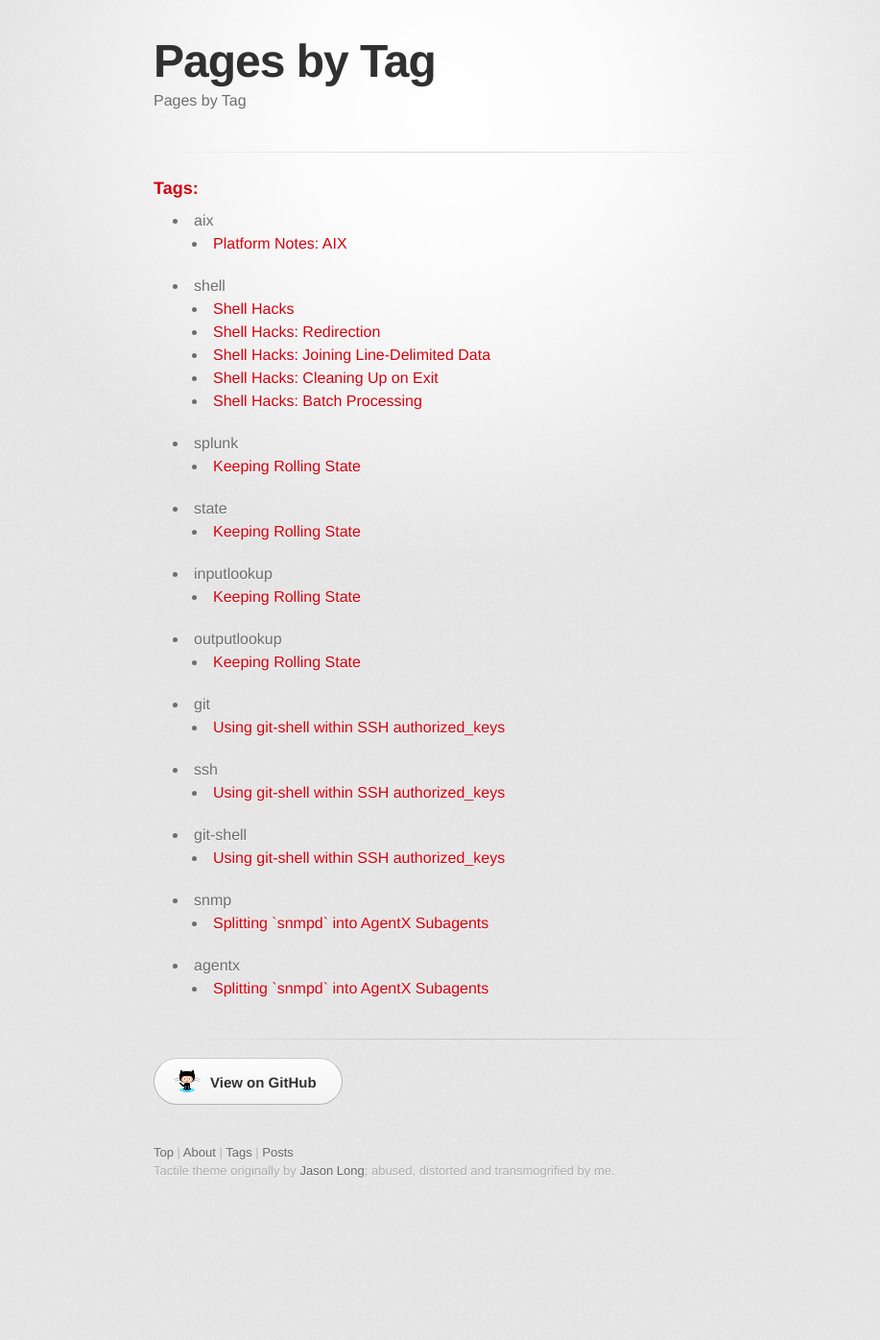
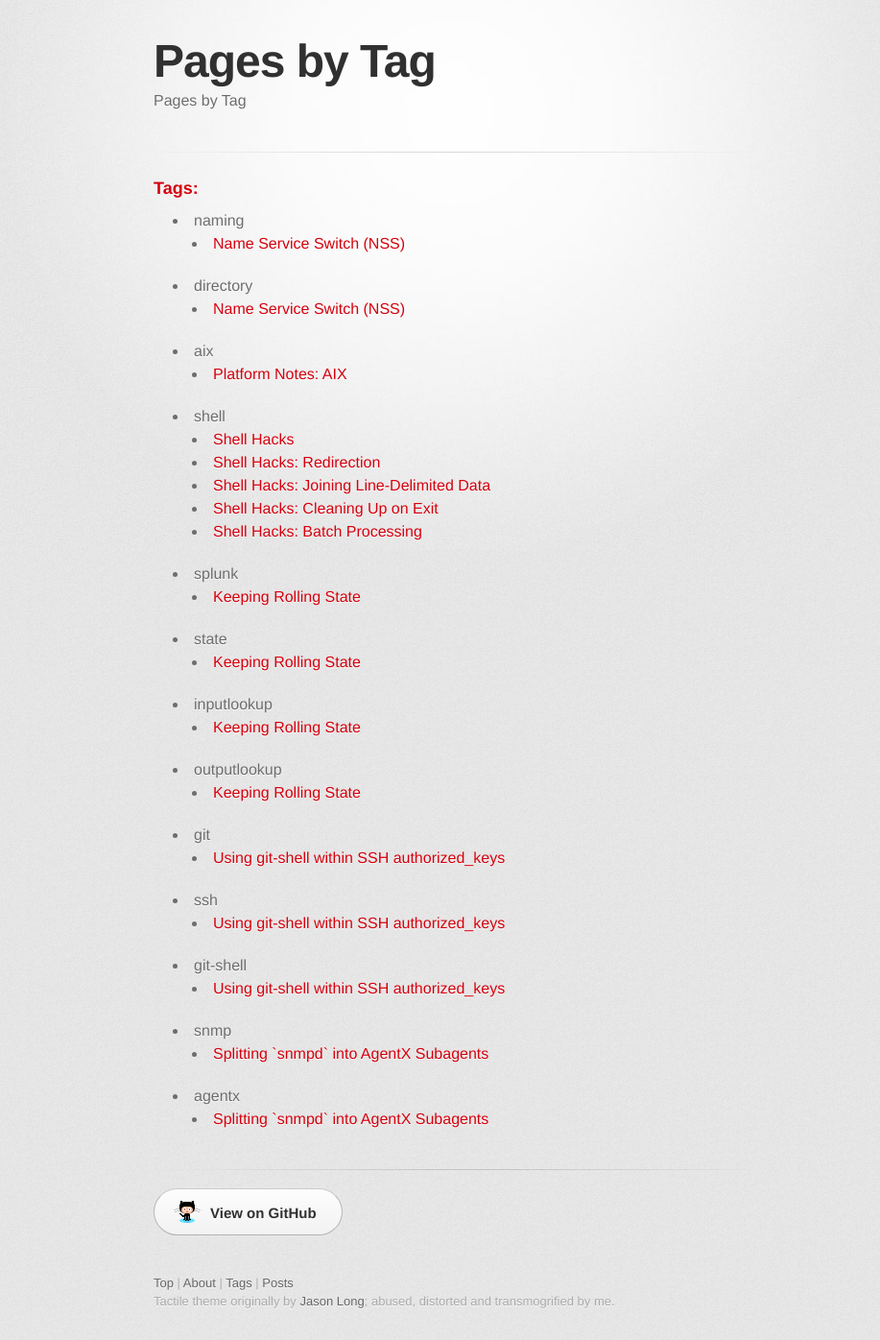
Before and after one commit to wcooley/wcooley.github.io, a Jekyll site: the page built from tags.md, in a window 1280 px wide. Shown: the whole page at 96% size, without its empty margins (170-1087 px from the left). Built offline with Jekyll 4.4.1, drawn with Linux system fonts in a browser that asks for light colours; some web fonts are replaced; Markdown is read by kramdown in place of the engine named in the settings; before the commit the page ends 1260 px from its top, so only the background shows below that; part of the change alters nothing that is shown.

Commit message:
Convert to Markdown

````diff
--- a/_posts/2005-05-15-name-service-switch.md
+++ b/_posts/2005-05-15-name-service-switch.md
@@ -1,16 +1,34 @@
-= Name Service Switch (NSS) =
+---
+layout: default
+tags: naming directory
+category: platform
+title: Name Service Switch (NSS)
+---
+# Name Service Switch (NSS)
 
-== Description ==
+## Description
 
-The Name Service Switch is a System V UNIX facility which abstracts the mapping between names and numbers into a set of library calls and makes the back-end pluggable (hence "switch").  For a stand-alone server, this is used to provide access to the various file databases for users, groups, hostnames, services and protocols.  The backend is selected with the {{{/etc/nsswitch.conf}}} file.  In a networked environment, it is used to distribute this information through the network, such as with NIS and LDAP.  The database types are often called ''maps''.
+The Name Service Switch is a System V UNIX facility which abstracts the mapping
+between names and numbers into a set of library calls and makes the back-end
+pluggable (hence "switch").  For a stand-alone server, this is used to provide
+access to the various file databases for users, groups, hostnames, services and
+protocols.  The backend is selected with the ```/etc/nsswitch.conf``` file.  In
+a networked environment, it is used to distribute this information through the
+network, such as with NIS and LDAP.  The database types are often called
+''maps''.
 
-== Availability ==
+## Availability
 
-As this is a System V facility, it is available on almost any platform that is SysV-based, such as Solaris.  It is likely available on IRIX, HP-UX, and SCO, but I cannot verify this.  It is not, however, available on AIX and BSD-based systems, such as FreeBSD, NetBSD, OpenBSD, and MacOS X.  It is also available on Linux distributions since it is included with the GNU {{{glibc}}}.
+As this is a System V facility, it is available on almost any platform that is
+SysV-based, such as Solaris.  It is likely available on IRIX, HP-UX, and SCO,
+but I cannot verify this.  It is not, however, available on AIX and BSD-based
+systems, such as FreeBSD, NetBSD, OpenBSD, and MacOS X.  It is also available
+on Linux distributions since it is included with the GNU ```glibc```.
 
-== Back-Ends ==
+## Back-Ends
 
-Back-end selection is done through the {{{/etc/nsswitch.conf}}} file.  Included stock with GNU {{{glibc}}} are the following back-ends:
+Back-end selection is done through the ```/etc/nsswitch.conf``` file.  Included
+stock with GNU ```glibc``` are the following back-ends:
 
  * nisplus
  * nis
@@ -20,28 +38,56 @@ Back-end selection is done through the {{{/etc/nsswitch.conf}}} file.  Included
  * compat
  * hesiod
 
-An LDAP back-end is also available from PADL at [http://www.padl.com/OSS/nss_ldap.html http://www.padl.com/OSS/nss_ldap.html].  The [http://www.samba.org Samba project] also makes a daemon called {{{winbindd}}} that is able to retrieve information for users and groups from a Windows Domain Controller, although it internally has to map Windows UUIDs to user and group IDs, since the Windows protocols use an alphanumeric string instead of just a number to ennumerate users and groups.
+An LDAP back-end is also available from PADL at
+http://www.padl.com/OSS/nss_ldap.html.  The [Samba
+project](http://www.samba.org) also makes a daemon called ```winbindd``` that
+is able to retrieve information for users and groups from a Windows Domain
+Controller, although it internally has to map Windows UUIDs to user and group
+IDs, since the Windows protocols use an alphanumeric string instead of just a
+number to ennumerate users and groups.
 
-The {{{dns}}} back-end is used only for hostname resolution, as you might expect.  The {{{hesiod}}} back-end also uses DNS with special record types, but it isn't used widely outside of a few large university campuses.  The {{{files}}} back-end is the default for most databases, and uses {{{/etc/passwd}}} for users, {{{/etc/groups}}} for groups, {{{/etc/hosts}}} for hostnames, {{{/etc/services}}} for service to port/protocol (mostly TCP and UDP) mappings, and {{{/etc/protocols}}} for protocols.  The {{{db}}} back-end is a Berkeley-style database built from map files with the same formats as the {{{files}}} back-end.  On Linux systems, these are usually located in {{{/var/db}}}.  The {{{compat}}} back-end is for some NIS compatibility, although I'm not entirely sure what.  The {{{nis}}} and {{{nisplus}}} back-ends are, obviously, for NIS and NIS+.
+The ```dns``` back-end is used only for hostname resolution, as you might
+expect.  The ```hesiod``` back-end also uses DNS with special record types, but
+it isn't used widely outside of a few large university campuses.  The
+```files``` back-end is the default for most databases, and uses
+```/etc/passwd``` for users, ```/etc/groups``` for groups, ```/etc/hosts``` for
+hostnames, ```/etc/services``` for service to port/protocol (mostly TCP and
+UDP) mappings, and ```/etc/protocols``` for protocols.  The ```db``` back-end
+is a Berkeley-style database built from map files with the same formats as the
+```files``` back-end.  On Linux systems, these are usually located in
+```/var/db```.  The ```compat``` back-end is for some NIS compatibility,
+although I'm not entirely sure what.  The ```nis``` and ```nisplus``` back-ends
+are, obviously, for NIS and NIS+.
 
-Also included is {{{nscd}}}, the name-service cache daemon.  For network back-ends, this provides a considerable speed-up by caching information.  Load is also considerably decreased on the server.  It is configured in {{{/etc/nscd.conf}}}, which lets you set various server options, and time-outs and other parameters for the various maps.
+Also included is ```nscd```, the name-service cache daemon.  For network
+back-ends, this provides a considerable speed-up by caching information.  Load
+is also considerably decreased on the server.  It is configured in
+```/etc/nscd.conf```, which lets you set various server options, and time-outs
+and other parameters for the various maps.
 
-=== External Back-Ends ===
+### External Back-Ends
 
-As of ''glibc'' 2.2, ''nss_db'' has been moved into a separate package.  There are also a number of other external or third-party NSS providers, including the following:
+As of ''glibc'' 2.2, ''nss_db'' has been moved into a separate package.  There
+are also a number of other external or third-party NSS providers, including the
+following:
 
  * db
- * [http://us1.samba.org/samba/docs/man/Samba-HOWTO-Collection/winbind.html winbind], Samba component for mapping Windows SIDs into UNIX UIDs and GIDs
- * [http://www.padl.com/OSS/nss_ldap.html ldap], PADL's ''nss_ldap''
- * [http://0pointer.de/lennart/projects/nss-mdns/ mdns], multicast DNS (aka, ''Rendezous'' or ''Zeroconf'')
+ * [winbind][6] Samba component for mapping Windows SIDs into UNIX UIDs and GIDs
+ * [ldap](http://www.padl.com/OSS/nss_ldap.html), PADL's ''nss_ldap''
+ * [mdns](http://0pointer.de/lennart/projects/nss-mdns/), multicast DNS (aka,
+   ''Rendezous'' or ''Zeroconf'')
  * MySQL (several)
  * Postgres (several)
 
-== Programming ==
+[6]: http://us1.samba.org/samba/docs/man/Samba-HOWTO-Collection/winbind.html
 
-Various programming languages provide interfaces for accessing data in the maps.  The simplest is the shell command {{{getent}}}.  If you issue the command with a map name it will list all entries in that map:
+## Programming
 
-{{{
+Various programming languages provide interfaces for accessing data in the
+maps.  The simplest is the shell command ```getent```.  If you issue the
+command with a map name it will list all entries in that map:
+
+```
 $ getent passwd |head
 root:x:0:0:root:/root:/bin/bash
 bin:x:1:1:bin:/bin:
@@ -53,25 +99,35 @@ shutdown:x:6:0:shutdown:/sbin:/sbin/shutdown
 halt:x:7:0:halt:/sbin:/sbin/halt
 mail:x:8:12:mail:/var/spool/mail:
 news:x:9:13:news:/var/spool/news:
-}}}
+```
 
-If you supply a key, it will retrieve only the record with that key; for the ''passwd'' map, available keys are username and UID:
+If you supply a key, it will retrieve only the record with that key; for the
+''passwd'' map, available keys are username and UID:
 
-{{{
+```
 $ getent passwd 0
 root:x:0:0:root:/root:/bin/bash
 
 $ getent passwd root
 root:x:0:0:root:/root:/bin/bash
-}}}
+```
 
-You can also use it on to look up host names without caring about whether it's coming from DNS or {{{/etc/hosts}}} or whatever back-ends you have configured:
+You can also use it on to look up host names without caring about whether it's
+coming from DNS or ```/etc/hosts``` or whatever back-ends you have configured:
 
-{{{
+```
 $ getent hosts www.nakedape.cc
 192.216.215.10  www.nakedape.cc
-}}}
+```
 
-If you write shell scripts that access this data, you can do it more portably by using this interface instead of reading the files directly.  An example is on my ShellHacks page.
+If you write shell scripts that access this data, you can do it more portably
+by using this interface instead of reading the files directly.  An example is
+on my ShellHacks page.
 
-Of course, C, Perl, Python and probably Ruby also provide similar interfaces.  However, with these interfaces, you usually go through a {{{setXXent}}}, loop over {{{getXXent}}}, {{{endXXent}}} pattern to retrieve data one record at a time.  The ''XX'' means there are separate calls for the various maps, for the ''passwd'' map the ''XX'' is ''pw''.  You can see the Perl interface in action in my [http://nakedape.cc/src/migrate-pw-to-cyrus2.pl migrate-pw-to-cyrus2.pl] script.
+Of course, C, Perl, Python and probably Ruby also provide similar interfaces.
+However, with these interfaces, you usually go through a ```setXXent```, loop
+over ```getXXent```, ```endXXent``` pattern to retrieve data one record at a
+time.  The ''XX'' means there are separate calls for the various maps, for the
+''passwd'' map the ''XX'' is ''pw''.  You can see the Perl interface in action
+in my [migrate-pw-to-cyrus2.pl](http://nakedape.cc/src/migrate-pw-to-cyrus2.pl)
+script.
````
